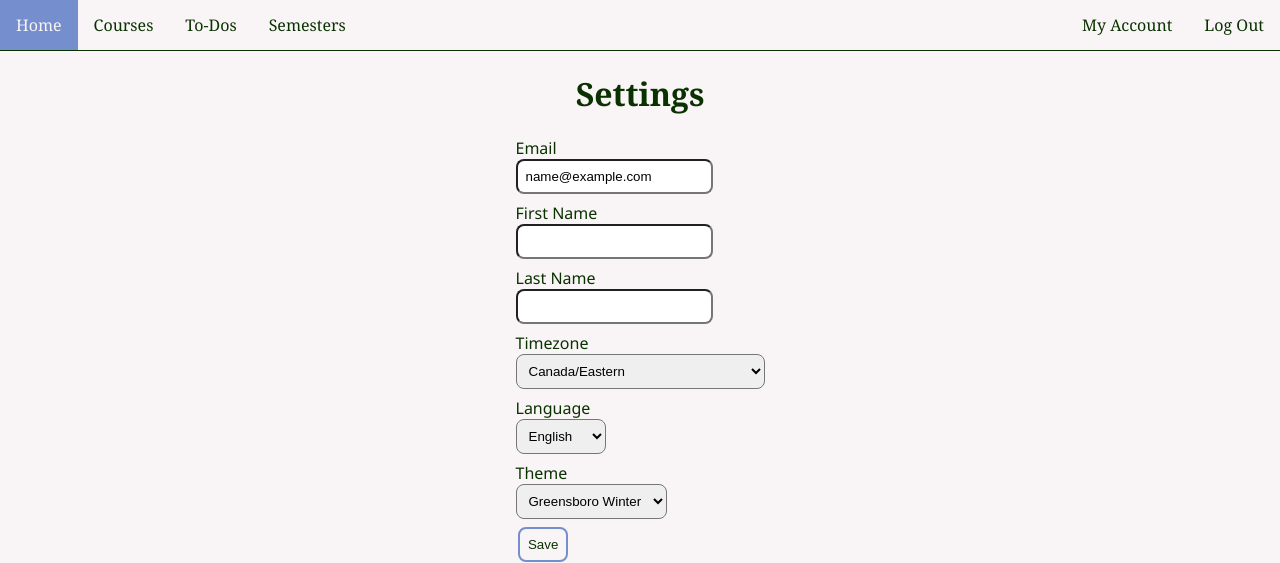
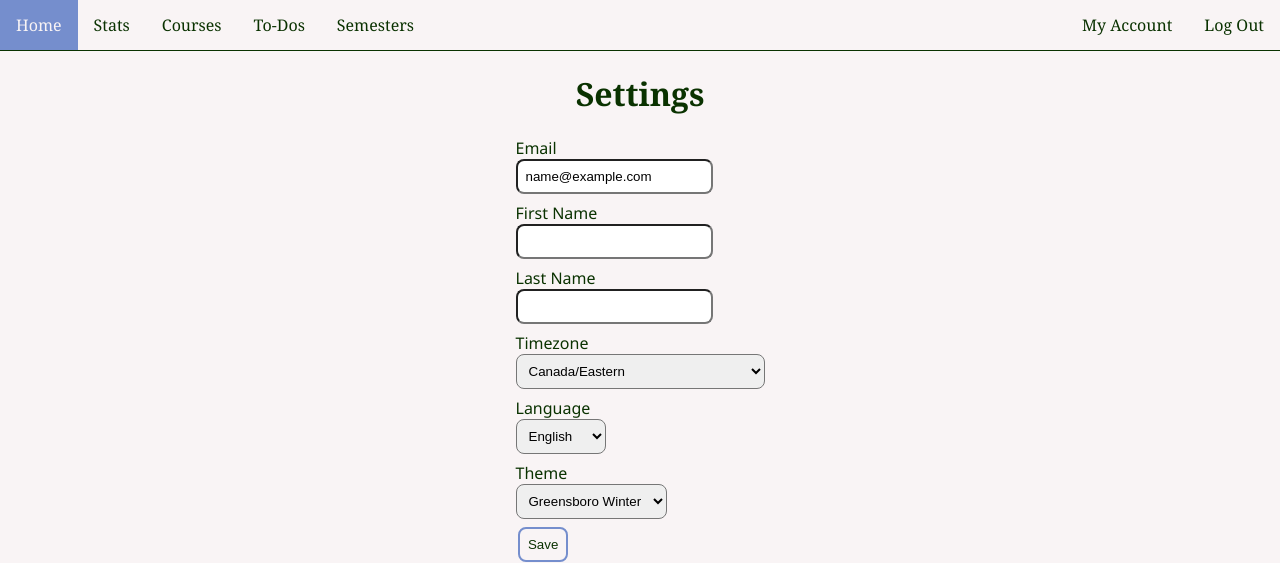
Before and after one commit to Amenhotep314/study, a Flask app: page /settings in a window 1280 px wide. Shown: the top 563 px of the page. Run offline with Flask 3, Linux system fonts and the light colour scheme; the visitor is signed in with stand-in values (Sample User, id 1); some libraries are stand-ins or nearby versions.

Commit message:
Expands chart functionality

```diff
--- a/src/main.py
+++ b/src/main.py
@@ -30,7 +30,6 @@ def index():
 
     data['url'] =  url_for('main.index')
 
-    summary = ajax.chart_embed("weekly_summary", 0)
     overdue_assignments = db_util.overdue_assignments()
     active_assignments = db_util.active_assignments()
     overdue_assignment_dicts = util.local_dicts_from_naive_utc_queries(overdue_assignments)
@@ -51,7 +50,6 @@ def index():
         "index.html",
         greeting=util.social_greeting(),
         main_message=main_message,
-        summary=summary,
         overdue_assignments=overdue_assignment_dicts,
         active_assignments=active_assignment_dicts,
         overdue_todos=overdue_todo_dicts,
@@ -733,3 +731,10 @@ def stop_study_complete_assignment():
 
     db_util.stop_study_session()
     return redirect(data['url'])
+
+
+@main.route("/stats")
+@login_required
+def stats():
+
+    return render_template("stats.html")
--- a/src/static/stylesheet.css
+++ b/src/static/stylesheet.css
@@ -120,7 +120,7 @@ nav a:hover {
 }
 
 /* Text styles */
-h1 {
+h1, h2 {
     text-align: center;
 }
 
--- a/src/templates/base.html
+++ b/src/templates/base.html
@@ -25,6 +25,9 @@
     <script type="text/javascript" src="{{ url_for('static', filename='jquery-3.7.1.min.js') }}"></script>
     <!-- <script type="text/javascript" src="{{ url_for('static', filename='chart-4.4.1.min.js') }}"></script> -->
     <script src="https://cdnjs.cloudflare.com/ajax/libs/Chart.js/4.4.1/chart.umd.min.js" integrity="sha512-CQBWl4fJHWbryGE+Pc7UAxWMUMNMWzWxF4SQo9CgkJIN1kx6djDQZjh3Y8SZ1d+6I+1zze6Z7kHXO7q3UyZAWw==" crossorigin="anonymous" referrerpolicy="no-referrer"></script>
+    <script>
+        Chart.defaults.font.family = 'Noto Sans';
+    </script>
     <script type="text/javascript" src="{{ url_for('static', filename='scripts.js') }}"></script>
 
     <!-- PWA Resources -->
--- a/src/templates/base_main.html
+++ b/src/templates/base_main.html
@@ -20,6 +20,7 @@
     <nav>
         <ul>
             <li><a href="{{ url_for('main.index') }}">{{ _('Home') }}</a></li>
+            <li><a href="{{ url_for('main.stats') }}">{{ _('Stats') }}</a></li>
             <li><a href="{{ url_for('main.view_courses') }}">{{ _('Courses') }}</a></li>
             <li><a href="{{ url_for('main.view_todos') }}">{{ _('To-Dos') }}</a></li>
             <li><a href="{{ url_for('main.view_semesters') }}">{{ _('Semesters') }}</a></li>
@@ -31,7 +32,7 @@
     <div class="mobile-nav">
         <ul>
             <li><a href="{{ url_for('main.index') }}"><i class="fa-solid fa-house"></i></a></li>
-            <li><a href=""><i class="fa-solid fa-chart-column"></i></a></li>
+            <li><a href="{{ url_for('main.stats') }}"><i class="fa-solid fa-chart-column"></i></a></li>
             <li><a href="{{ url_for('main.view_courses') }}"><i class="fa-solid fa-person-chalkboard"></i></a></li>
             <li><a href="{{ url_for('main.view_todos') }}"><i class="fa-solid fa-list-check"></i></a></li>
             <li><a href="{{ url_for('main.view_self') }}"><i class="fa-solid fa-user"></i></a></li>
--- a/src/templates/index.html
+++ b/src/templates/index.html
@@ -7,6 +7,8 @@
 {% block body %}
     <h1>{{ greeting }}</h1>
     <a class="link-button thick-button" style="margin: auto" href="{{ url_for('main.study') }}">{{ main_message }}</a>
+
+    <h2>{{ _('Weekly Summary') }}</h2>
     <div><canvas id="weekly_summary"></canvas></div>
     <script>renderChart("weekly_summary", 0);</script>
     {% if main_message == _('Study Now') %}
```
Also changed, not shown: src/ajax.py (+7 -7 lines), src/templates/stats.html (added, +14 -0 lines), src/translations/fr/LC_MESSAGES/messages.po.
